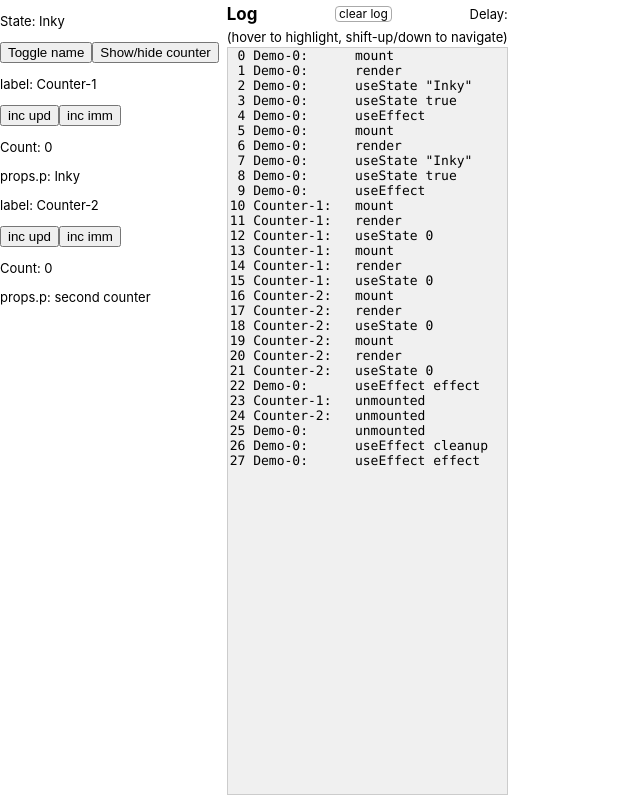
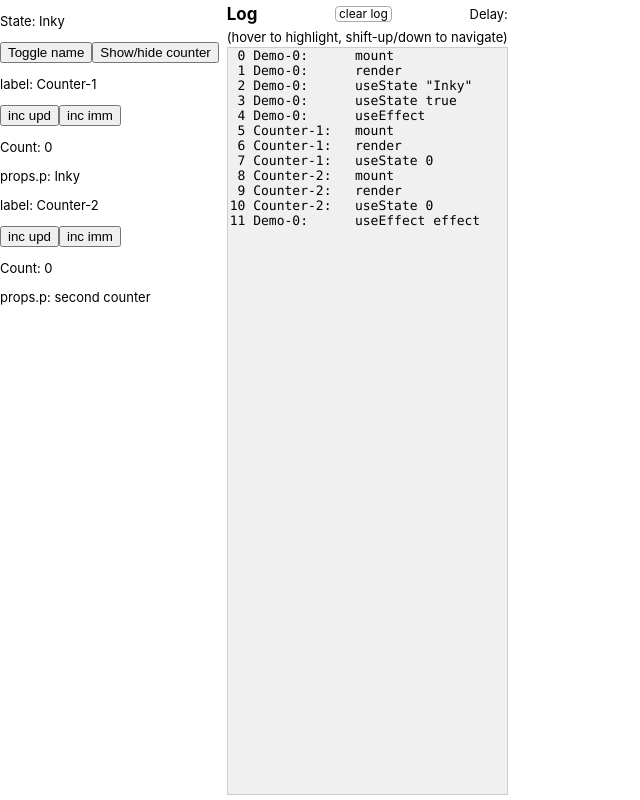
Before and after one commit to Oblosys/react-hook-tracer, a React (Create React App) app: page / in a window 1280 px wide. Shown: the whole page, without its empty margins (0-640 px from the left). Built offline with nearby package versions, Linux system fonts and the light colour scheme.

Commit message:
Disable React strict mode for demo
The double renders clutter the log.

```diff
--- a/src/index.tsx
+++ b/src/index.tsx
@@ -1,12 +1,7 @@
-import React from 'react'
 import ReactDOM from 'react-dom/client'
 
 import './index.css'
 import { App } from './App'
 
 const root = ReactDOM.createRoot(document.getElementById('root') as HTMLElement)
-root.render(
-  <React.StrictMode>
-    <App />
-  </React.StrictMode>,
-)
+root.render(<App />)
```
